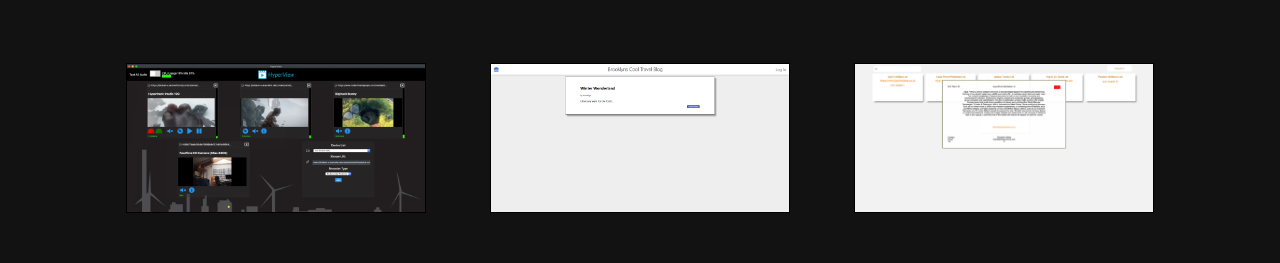
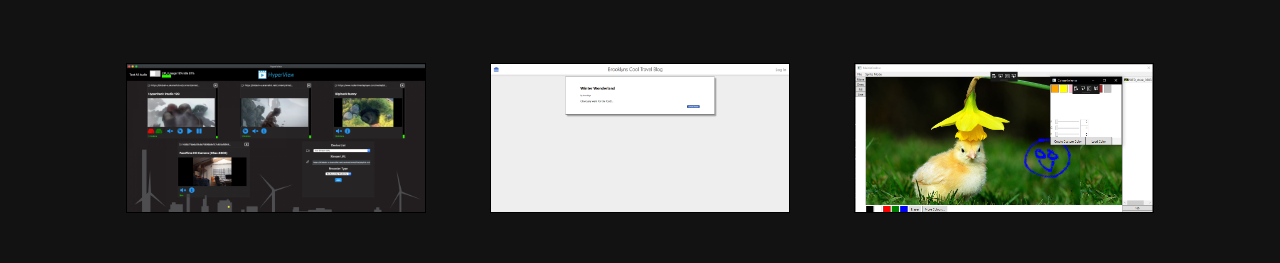
Before and after one commit to BrooklynP/portfolio, an Angular app: page /projects in a window 1280 px wide. Shown: the part 326-589 px from the top of the page. Built offline with nearby package versions, Linux system fonts and the light colour scheme.

Commit message:
Fixed Issue #5

```diff
--- a/src/app/portfolioData/projects-data.service.ts
+++ b/src/app/portfolioData/projects-data.service.ts
@@ -70,18 +70,6 @@ export class ProjectsDataService {
     },
     {
       index: 5,
-      name: "Birdfair Exhibitor List",
-      summary: "An embedded Angular app displaying a list of exhibitors at the event, with filtering and searching functionality",
-      desc: `This is an exhibitor display list that is fitted within an iFrame on a wordpress site.
-      It is responsive to fit within the iframe on multiple screens. It also includes filters to search by name or by specific area,
-      these filters work with each other to ensure the end user can quickly find what they are after.
-      It caches the data in locol storage to help speed up the loading process`,
-      skills: ["Angular", "Typescript", "Wordpress", "REST APIs"],
-      screenshots: ["/assets/project-screenshots/birdfair-visual-screenshot.png"],
-      skillToFilterBy: "Angular"
-    },
-    {
-      index: 6,
       name: "Sprite Editor",
       summary: "A Desktop app for creating and editing multi layered sprites, with a variety of art tools",
       link: "",
@@ -92,7 +80,7 @@ export class ProjectsDataService {
       skillToFilterBy: "WPF"
     },
     {
-      index: 7,
+      index: 6,
       name: "Population: Zombies",
       summary: "A top-down 2D shooter game, where you survive for as long as you can against hordes of zombies",
       link: "",
@@ -105,7 +93,7 @@ export class ProjectsDataService {
       skillToFilterBy: "C++"
     },
     {
-      index: 8,
+      index: 7,
       name: "Captive Portal for PFsense",
       summary: "The default captive portal for the attend2IT network at events",
       link: "",
@@ -116,7 +104,7 @@ export class ProjectsDataService {
       skillToFilterBy: "Angular"
     },
     {
-      index: 9,
+      index: 8,
       name: "Silent Auction Website",
       summary: "A wordpress to advertise the silent auction software I created",
       link: "https://silentauctiontexting.com/",
@@ -127,7 +115,7 @@ export class ProjectsDataService {
       skillToFilterBy: "Wordpress"
     },
     {
-      index: 10,
+      index: 9,
       name: "Giphy Clone",
       summary: "A clone of the popular giphy website for searching a large database of gifs for any occasion",
       link: "",
@@ -138,7 +126,7 @@ export class ProjectsDataService {
       skillToFilterBy: "Angular"
     },
     {
-      index: 11,
+      index: 10,
       name: "This Portfolio",
       summary: "A portfolio of some of the projects i'm most proud of",
       link: "localhost:4200",
```
